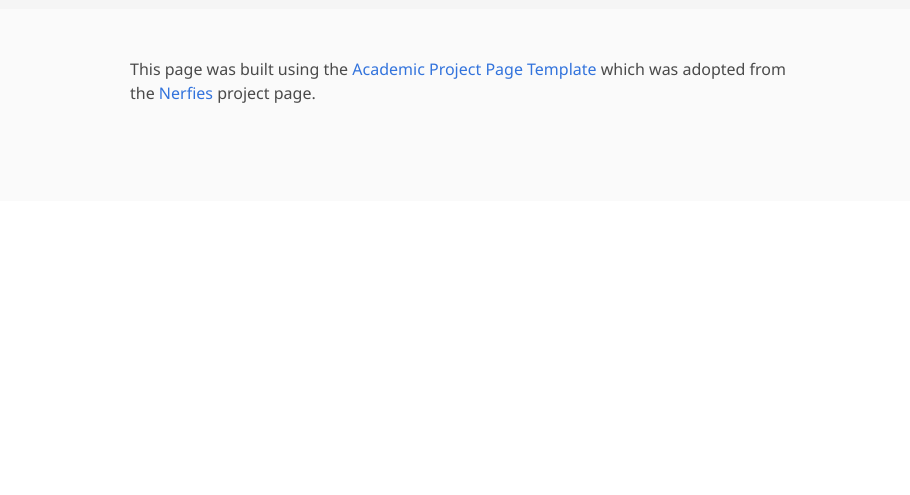
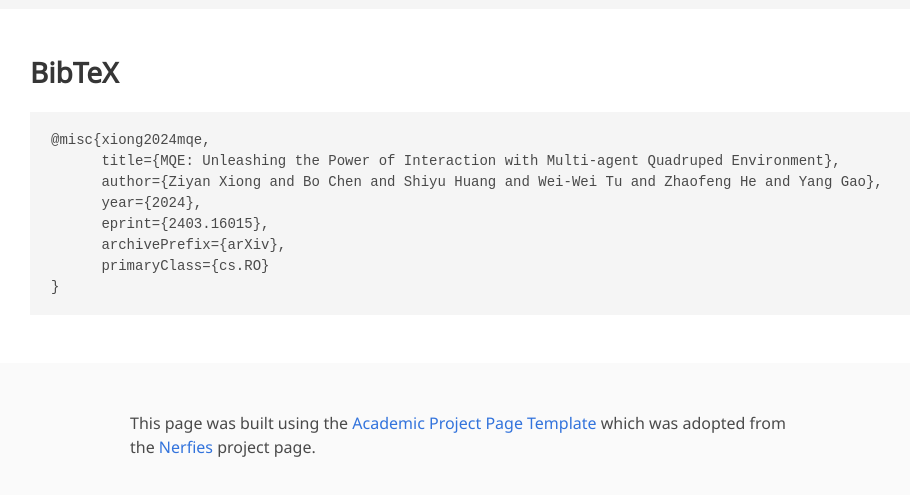
Before and after one commit to labicon/CRAFT, a plain HTML site: page docs/index.html in a window 1280 px wide. Shown: the part 2682-3177 px from the top of the page, without its empty margins (130-1040 px from the left). Before the commit the page ends 2883 px from the top, so only its background shows below. Drawn offline with nearby package versions, Linux system fonts and the light colour scheme; some icons are missing; a web font is replaced by a local one.

Commit message:
add citation to readme

```diff
--- a/docs/index.html
+++ b/docs/index.html
@@ -276,12 +276,19 @@
 
 
 <!--BibTex citation -->
-<!-- <section class="section" id="BibTeX">
+<section class="section" id="BibTeX">
   <div class="container is-max-desktop content">
     <h2 class="title">BibTeX</h2>
-    <pre><code>BibTex Code Here</code></pre>
+    <pre><code>@misc{xiong2024mqe,
+      title={MQE: Unleashing the Power of Interaction with Multi-agent Quadruped Environment},
+      author={Ziyan Xiong and Bo Chen and Shiyu Huang and Wei-Wei Tu and Zhaofeng He and Yang Gao},
+      year={2024},
+      eprint={2403.16015},
+      archivePrefix={arXiv},
+      primaryClass={cs.RO}
+}</code></pre>
   </div>
-</section> -->
+</section>
 <!--End BibTex citation -->
 
 
```
Also changed, not shown: 1 other file.
